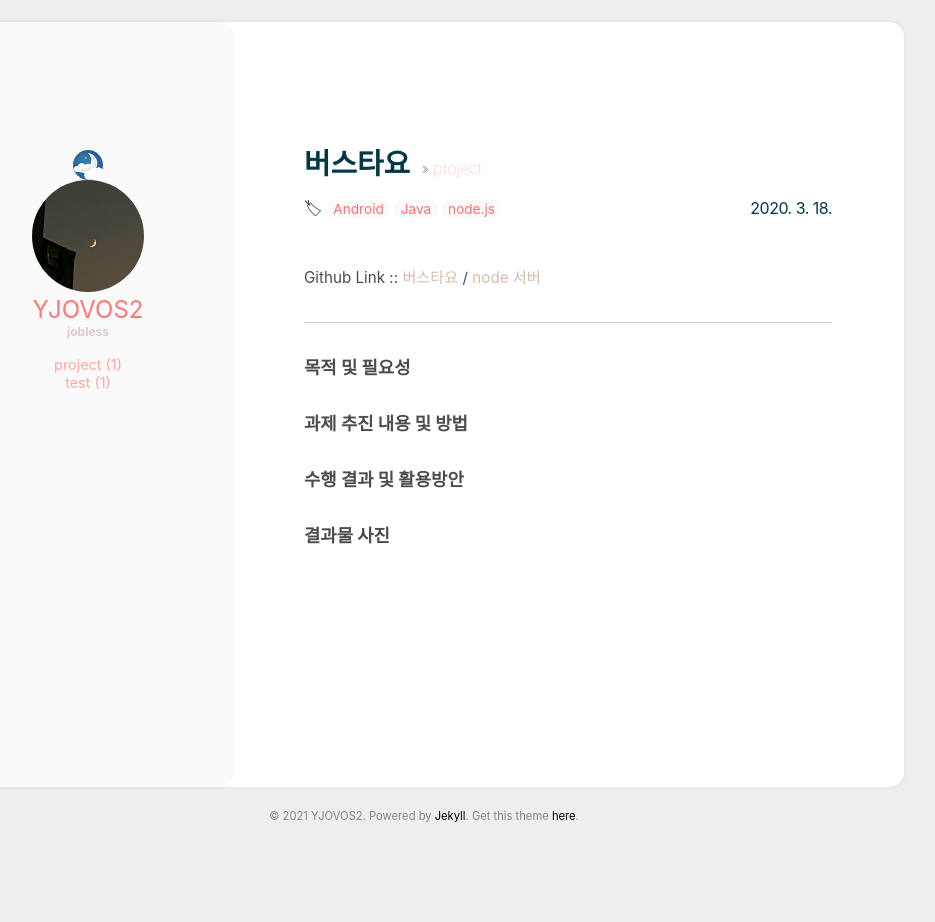
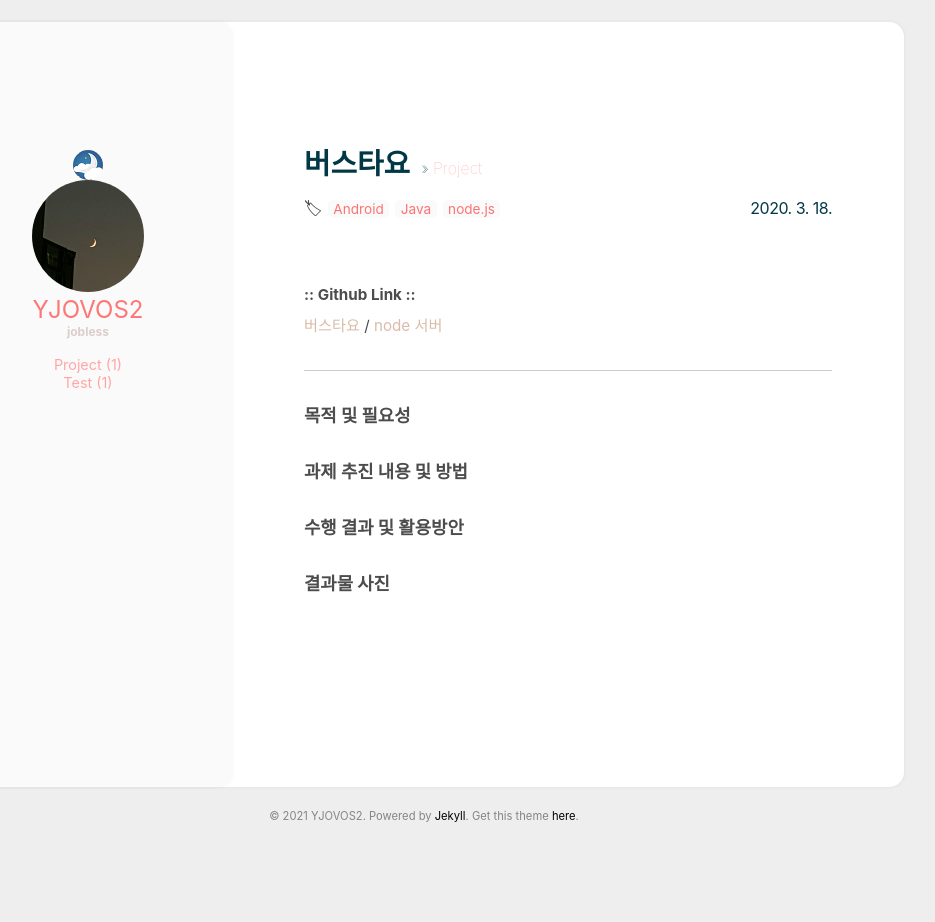
Before and after one commit to yjovoS2/yjovos2.github.io, a Jekyll site: the page built from _posts/2020-03-18-bustayo.md, in a window 1280 px wide. Shown: the whole page, without its empty margins (216-1151 px from the left). Built offline with Jekyll 4.4.1, drawn with Linux system fonts in a browser that asks for light colours.

```diff
--- a/_posts/2020-03-18-bustayo.md
+++ b/_posts/2020-03-18-bustayo.md
@@ -1,11 +1,12 @@
 ---
 title: 버스타요
-categories: [project]
+categories: [Project]
 comments: true
 tags: [Android, Java, node.js]
 ---
 
-Github Link :: [버스타요][bustayo-gh] / [node 서버][bustayo-node-gh]
+#### :: Github Link ::
+[버스타요][bustayo-gh] / [node 서버][bustayo-node-gh]
 
 ---
 
--- a/categories/project.html
+++ b/categories/project.html
@@ -1,6 +1,6 @@
 ---
 layout: page
-type: project
+type: Project
 ---
 
 {% include archive.html %}
--- a/categories/test.html
+++ b/categories/test.html
@@ -1,6 +1,6 @@
 ---
 layout: page
-type: test
+type: Test
 ---
 
 {% include archive.html %}
```
Also changed, not shown: _posts/2021-01-24-testpost.md (+1 -1 lines).
